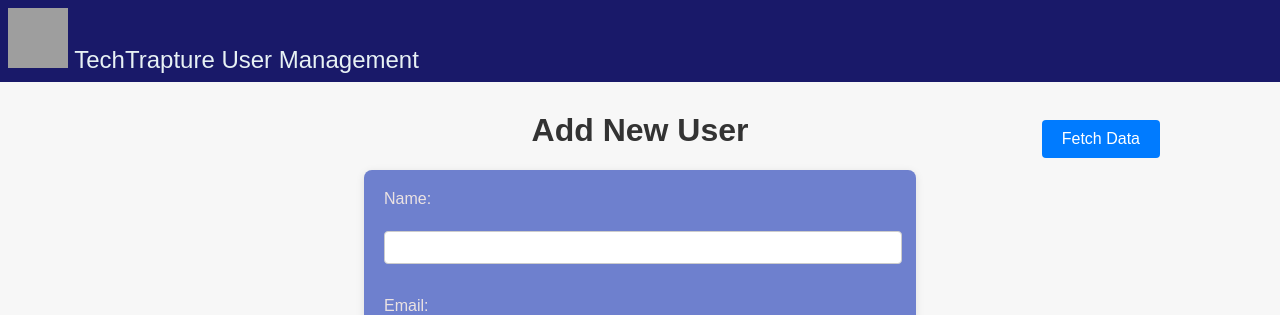
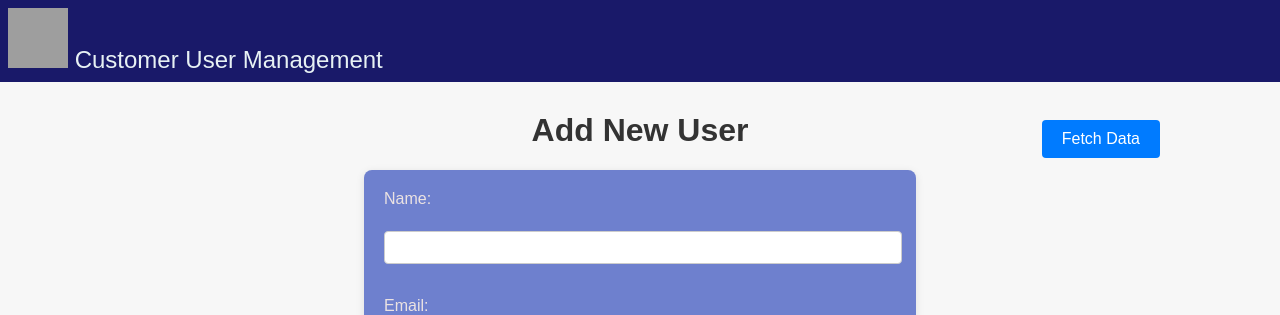
Before and after one commit to Praveenarumugam07/devops-proj, a Flask app: page / in a window 1280 px wide. Shown: the top 315 px of the page. Run offline with Flask 3, Linux system fonts and the light colour scheme; grey boxes are pictures that could not be loaded.

Commit message:
Update index.html

```diff
--- a/templates/index.html
+++ b/templates/index.html
@@ -106,7 +106,7 @@
     <div class="top-bar">
         <div class="container">
             <img src="https://storage.googleapis.com/bkt-static-tt/logo.png" width="60" height="60" class="logo" alt="">
-            TechTrapture User Management
+            Customer User Management
         </div>
 
     </div>
```
